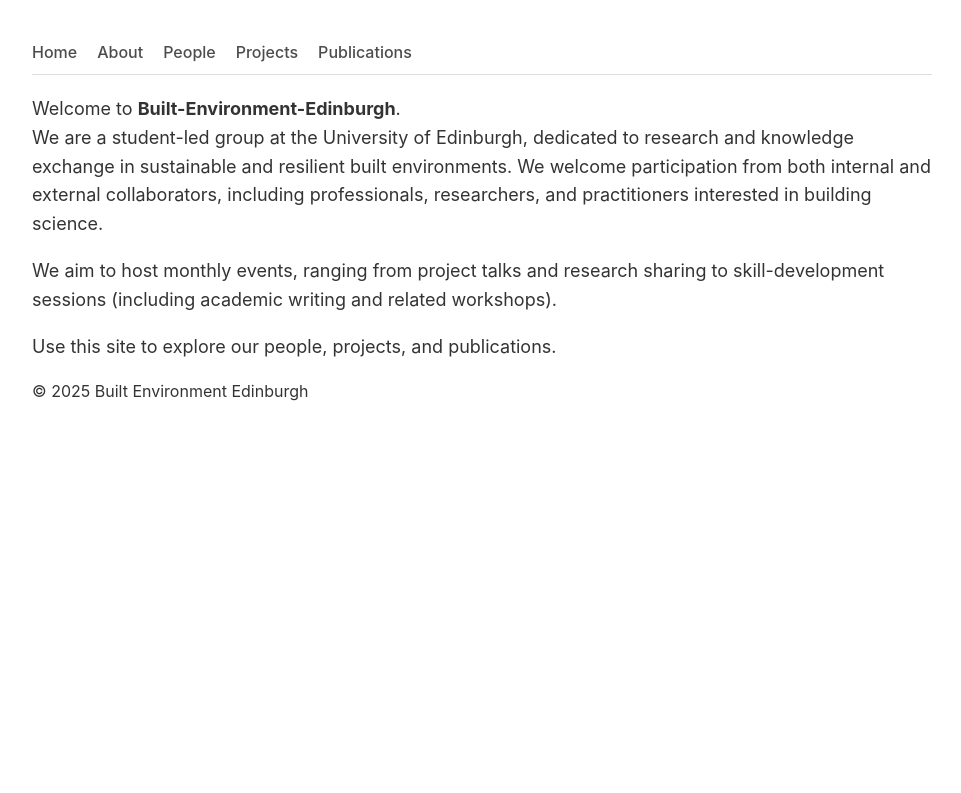
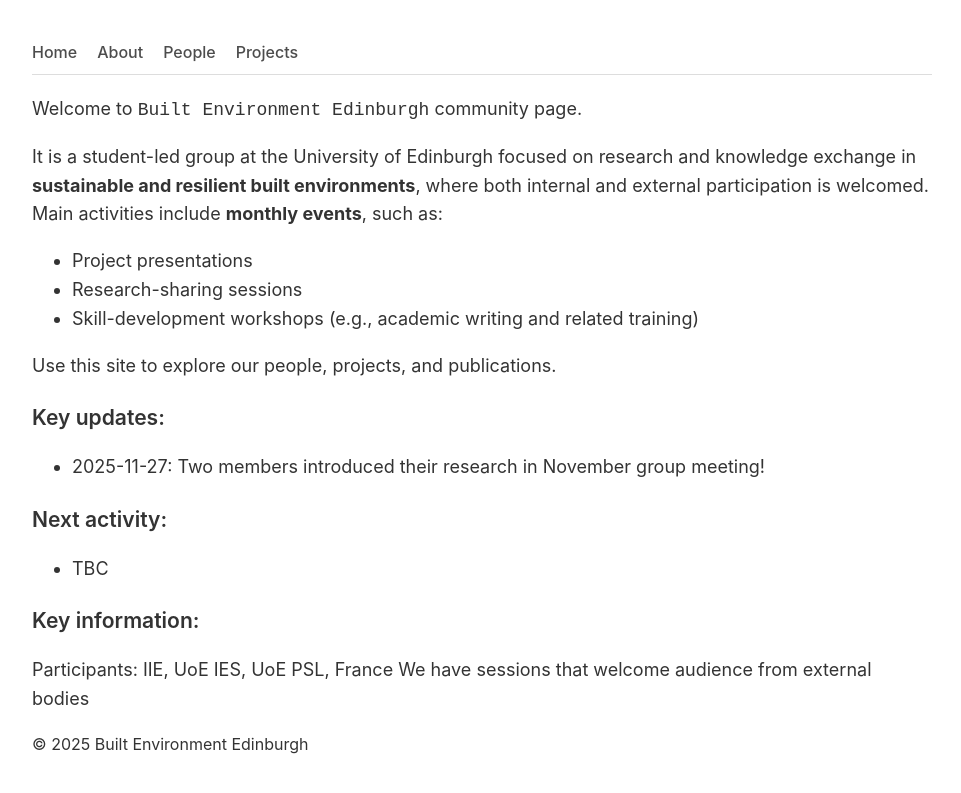
Before and after one commit to RuiBoGithub/built-environment-edinburgh, a Jekyll site: the page built from index.md, in a window 1280 px wide. Shown: the top 793 px of the page, without its empty margins (158-1119 px from the left). Built offline with Jekyll 4.4.1, drawn with Linux system fonts in a browser that asks for light colours.

Commit message:
first commit-n5

```diff
--- a/_config.yml
+++ b/_config.yml
@@ -18,5 +18,3 @@ nav:
     link: /people
   - name: Projects
     link: /projects
-  - name: Publications
-    link: /publications
--- a/index.md
+++ b/index.md
@@ -3,9 +3,24 @@ layout: default
 title: Home
 ---
 
-Welcome to **Built-Environment-Edinburgh**.
-We are a student-led group at the University of Edinburgh, dedicated to research and knowledge exchange in sustainable and resilient built environments. We welcome participation from both internal and external collaborators, including professionals, researchers, and practitioners interested in building science.
+Welcome to `Built Environment Edinburgh` community page.
 
-We aim to host monthly events, ranging from project talks and research sharing to skill-development sessions (including academic writing and related workshops).
+It is a student-led group at the University of Edinburgh focused on research and knowledge exchange in **sustainable and resilient built environments**, where both internal and external participation is welcomed. Main activities include **monthly events**, such as:
+  - Project presentations
+  - Research-sharing sessions
+  - Skill-development workshops (e.g., academic writing and related training)
 
 Use this site to explore our people, projects, and publications.
+
+### Key updates:
+- 2025-11-27: Two members introduced their research in November group meeting!
+
+### Next activity:
+- TBC
+
+### Key information:
+Participants:
+IIE, UoE
+IES, UoE
+PSL, France
+We have sessions that welcome audience from external bodies
```
Also changed, not shown: people.md (added, +13 -0 lines), projects.md (added, +17 -0 lines).
